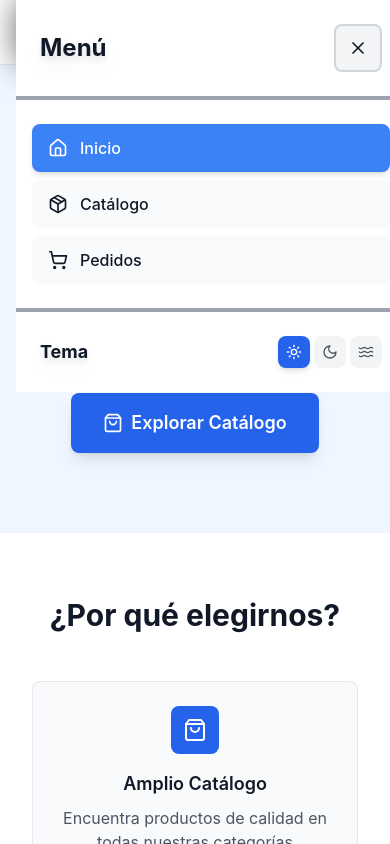
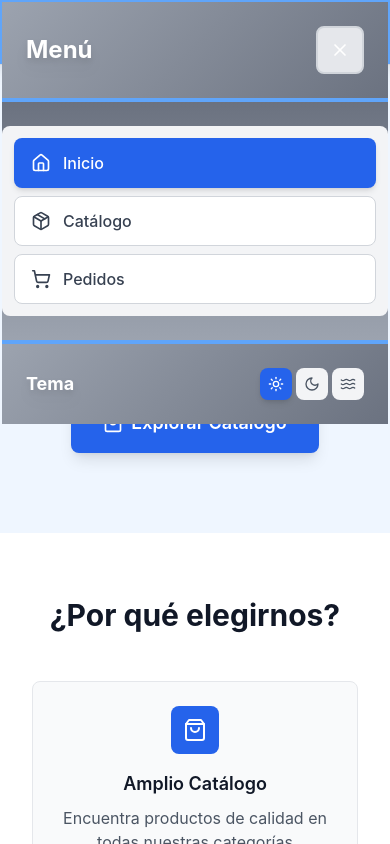
Before and after one commit to gaby28894178/tienda_pedidos-, a React (Vite) app: page / in a window 390 px wide. Both pictures are taken after a click on the button "Toggle menu". Shown: the top 844 px of the page. Built offline with nearby package versions, Linux system fonts and the light colour scheme.

Commit message:
Mejorar visibilidad del menú móvil con colores más claros y brillantes

```diff
--- a/index.html
+++ b/index.html
@@ -1,5 +1,5 @@
 <!doctype html>
-<html lang="en">
+<html lang="es">
   <head>
     <meta charset="UTF-8" />
     <link rel="icon" type="image/svg+xml" href="/favicon.svg" />
--- a/src/components/HamburgerMenu.tsx
+++ b/src/components/HamburgerMenu.tsx
@@ -60,15 +60,15 @@ export const HamburgerMenu: React.FC<HamburgerMenuProps> = ({ className = '' })
         </div>
       </button>
 
-      {/* Overlay with Maximum Distortion Effect */}
+      {/* Overlay with Lighter Effect */}
       {isOpen && (
         <div
           className="fixed inset-0 bg-black z-40 md:hidden animate-fadeIn"
           onClick={closeMenu}
           style={{
-            backdropFilter: 'blur(40px) saturate(300%) contrast(150%) brightness(60%)',
-            WebkitBackdropFilter: 'blur(40px) saturate(300%) contrast(150%) brightness(60%)',
-            background: 'radial-gradient(circle at center, rgba(0,0,0,0.99) 0%, rgba(0,0,0,1) 100%)'
+            backdropFilter: 'blur(20px) saturate(150%) contrast(120%) brightness(80%)',
+            WebkitBackdropFilter: 'blur(20px) saturate(150%) contrast(120%) brightness(80%)',
+            background: 'radial-gradient(circle at center, rgba(0,0,0,0.4) 0%, rgba(0,0,0,0.6) 100%)'
           }}
         />
       )}
@@ -76,34 +76,39 @@ export const HamburgerMenu: React.FC<HamburgerMenuProps> = ({ className = '' })
       {/* Mobile Menu with Completely Solid Background */}
       <div
         className={`
-          fixed top-0 left-0 h-full w-full z-50 transform transition-transform duration-300 ease-in-out
+          fixed top-0 h-full w-full z-50 transform transition-transform duration-300 ease-in-out
           ${currentTheme.colors.text}
           shadow-2xl
           md:hidden
           ${isOpen ? 'translate-x-0' : '-translate-x-full'}
         `}
         style={{
-          backgroundColor: theme === 'dark' ? '#0f172a' : theme === 'blue' ? '#1e3a8a' : '#ffffff',
-          boxShadow: '0 0 32px rgba(0, 0, 0, 0.6)',
-          opacity: '1'
+          left: '0px',
+          margin: '0px',
+          padding: '0px',
+          backgroundColor: theme === 'dark' ? '#374151' : theme === 'blue' ? '#3b82f6' : '#6b7280',
+          boxShadow: '0 0 20px rgba(0, 0, 0, 0.3), inset 0 0 15px rgba(255, 255, 255, 0.2)',
+          opacity: '1',
+          border: '2px solid ' + (theme === 'dark' ? '#60a5fa' : theme === 'blue' ? '#93c5fd' : '#60a5fa')
         }}
       >
         <div className="flex flex-col h-full">
           {/* Header */}
           <div className="flex items-center justify-between p-6 border-b-4 border-gray-300 dark:border-gray-600"
                style={{
-                 borderBottomColor: theme === 'blue' ? '#2563eb' : theme === 'dark' ? '#1e293b' : '#9ca3af',
-                 backgroundColor: theme === 'dark' ? '#0f172a' : theme === 'blue' ? '#1e3a8a' : '#ffffff'
+                 borderBottomColor: theme === 'blue' ? '#93c5fd' : theme === 'dark' ? '#60a5fa' : '#60a5fa',
+                 backgroundColor: theme === 'dark' ? '#4b5563' : theme === 'blue' ? '#3b82f6' : '#9ca3af',
+                 background: 'linear-gradient(135deg, ' + (theme === 'dark' ? '#4b5563, #374151' : theme === 'blue' ? '#3b82f6, #2563eb' : '#9ca3af, #6b7280') + ')'
                }}>
             <h2 className="text-2xl font-bold text-gray-900 dark:text-white drop-shadow-lg"
-                style={{ color: theme === 'blue' ? '#ffffff' : theme === 'dark' ? '#ffffff' : '#111827' }}>Menú</h2>
+                style={{ color: '#ffffff' }}>Menú</h2>
             <button
               onClick={closeMenu}
               className="p-3 rounded-lg bg-gray-100 dark:bg-gray-800 hover:bg-gray-200 dark:hover:bg-gray-700 text-gray-900 dark:text-white border-2 border-gray-300 dark:border-gray-600"
               style={{
-                backgroundColor: theme === 'blue' ? '#2563eb' : theme === 'dark' ? '#1e293b' : '#f3f4f6',
-                color: theme === 'blue' ? '#ffffff' : theme === 'dark' ? '#ffffff' : '#111827',
-                borderColor: theme === 'blue' ? '#3b82f6' : theme === 'dark' ? '#374151' : '#d1d5db'
+                backgroundColor: theme === 'blue' ? '#60a5fa' : theme === 'dark' ? '#6b7280' : '#e5e7eb',
+                color: '#ffffff',
+                borderColor: theme === 'blue' ? '#93c5fd' : theme === 'dark' ? '#9ca3af' : '#d1d5db'
               }}
             >
               <X size={20} />
@@ -113,13 +118,16 @@ export const HamburgerMenu: React.FC<HamburgerMenuProps> = ({ className = '' })
           {/* Navigation Items */}
           <nav className="flex-1 py-6"
                style={{
-                 backgroundColor: theme === 'dark' ? '#0f172a' : theme === 'blue' ? '#1e3a8a' : '#ffffff',
+                 backgroundColor: theme === 'dark' ? '#374151' : theme === 'blue' ? '#3b82f6' : '#6b7280',
+                 background: 'linear-gradient(180deg, ' + (theme === 'dark' ? '#374151, #4b5563' : theme === 'blue' ? '#3b82f6, #2563eb' : '#6b7280, #9ca3af') + ')',
                  opacity: '1'
                }}>
             <ul className="space-y-2 px-4"
                 style={{
-                  backgroundColor: theme === 'dark' ? '#0f172a' : theme === 'blue' ? '#1e3a8a' : '#ffffff',
-                  opacity: '1'
+                  backgroundColor: theme === 'dark' ? '#4b5563' : theme === 'blue' ? '#60a5fa' : '#f3f4f6',
+                  opacity: '1',
+                  borderRadius: '8px',
+                  padding: '12px'
                 }}>
               {menuItems.map((item) => {
                 const isActive = location.pathname === item.path;
@@ -137,10 +145,11 @@ export const HamburgerMenu: React.FC<HamburgerMenuProps> = ({ className = '' })
                       `}
                       style={{
                         backgroundColor: isActive
-                          ? (theme === 'blue' ? '#2563eb' : '#3b82f6')
-                          : (theme === 'dark' ? '#1e293b' : theme === 'blue' ? '#1e40af' : '#f9fafb'),
-                        color: isActive ? '#ffffff' : (theme === 'blue' ? '#ffffff' : theme === 'dark' ? '#ffffff' : '#111827'),
-                        opacity: '1'
+                          ? (theme === 'blue' ? '#1d4ed8' : '#2563eb')
+                          : (theme === 'dark' ? '#6b7280' : theme === 'blue' ? '#93c5fd' : '#ffffff'),
+                        color: isActive ? '#ffffff' : (theme === 'blue' ? '#1e40af' : theme === 'dark' ? '#1f2937' : '#374151'),
+                        opacity: '1',
+                        border: '1px solid ' + (isActive ? 'transparent' : (theme === 'dark' ? '#9ca3af' : theme === 'blue' ? '#60a5fa' : '#d1d5db'))
                       }}
                     >
                       <span className="flex-shrink-0">{item.icon}</span>
@@ -160,12 +169,13 @@ export const HamburgerMenu: React.FC<HamburgerMenuProps> = ({ className = '' })
           {/* Theme Toggle */}
           <div className="p-6 border-t-4 border-gray-300 dark:border-gray-600"
                style={{
-                 borderTopColor: theme === 'blue' ? '#2563eb' : theme === 'dark' ? '#1e293b' : '#9ca3af',
-                 backgroundColor: theme === 'dark' ? '#0f172a' : theme === 'blue' ? '#1e3a8a' : '#ffffff'
+                 borderTopColor: theme === 'blue' ? '#93c5fd' : theme === 'dark' ? '#60a5fa' : '#60a5fa',
+                 backgroundColor: theme === 'dark' ? '#4b5563' : theme === 'blue' ? '#3b82f6' : '#9ca3af',
+                 background: 'linear-gradient(135deg, ' + (theme === 'dark' ? '#4b5563, #374151' : theme === 'blue' ? '#3b82f6, #2563eb' : '#9ca3af, #6b7280') + ')'
                }}>
             <div className="flex items-center justify-between">
               <span className="text-lg font-bold text-gray-600 dark:text-gray-300 drop-shadow-lg"
-                    style={{ color: theme === 'blue' ? '#ffffff' : theme === 'dark' ? '#ffffff' : '#111827' }}>
+                    style={{ color: '#ffffff' }}>
                 Tema
               </span>
               <ThemeToggle />
```
